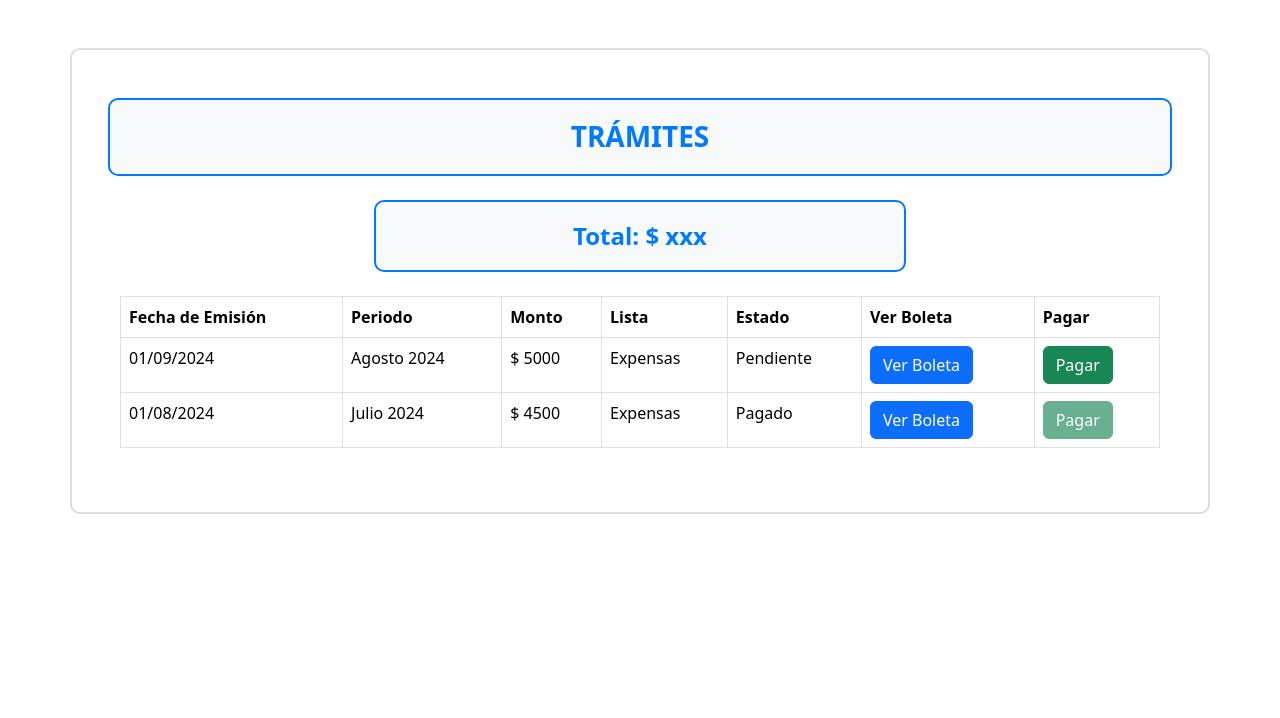
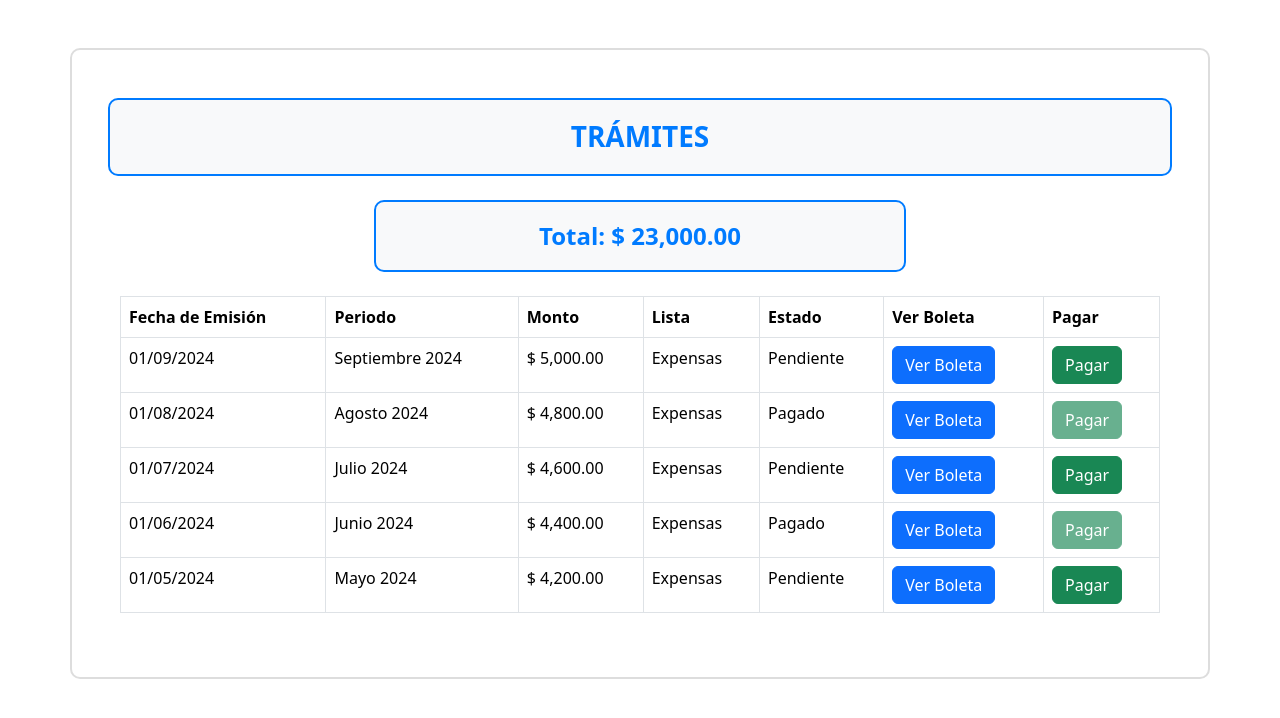
Before and after one commit to Alexis-Davis-114125-1w2/TUP-FRC-2024-BOLETAS-Y-COBROS, an Angular app in the folder Front/FrontBYC/: page / in a window 1280 px wide. Shown: the top 718 px of the page. Built offline with nearby package versions, Linux system fonts and the light colour scheme.

Commit message:
Algunos cambios y ejemplos para cuando conectemos APIS

```diff
--- a/Front/FrontBYC/src/app/inicio/inicio.component.ts
+++ b/Front/FrontBYC/src/app/inicio/inicio.component.ts
@@ -1,6 +1,6 @@
 import { Component } from '@angular/core';
 import { Router } from '@angular/router';
-import { RouterModule } from '@angular/router';
+
 import { ListadoComponent } from '../listado/listado.component';
 
 @Component({
@@ -8,7 +8,7 @@ import { ListadoComponent } from '../listado/listado.component';
   standalone : true,
   templateUrl: './inicio.component.html',
   styleUrls: ['./inicio.component.css'],
-  imports: [RouterModule, ListadoComponent]
+  imports: [ ListadoComponent]
 })
 
 export class InicioComponent {
--- a/Front/FrontBYC/src/app/listado/listado.component.html
+++ b/Front/FrontBYC/src/app/listado/listado.component.html
@@ -1,7 +1,6 @@
 <div class="row justify-content-center">
-
     <div class="col-6 text-center mb-4" style="border: 2px solid #007bff; border-radius: 10px; padding: 20px; background-color: #f8f9fa;">
-        <h4 class="mb-0" style="font-weight: bold; color: #007bff;">Total: $ xxx</h4>
+      <h4 class="mb-0" style="font-weight: bold; color: #007bff;">Total: $ {{ total | number:'1.2-2' }}</h4>
     </div>
     <div class="col-md-12">
       <table class="table table-bordered">
@@ -17,26 +16,22 @@
           </tr>
         </thead>
         <tbody>
+          @for (boleta of boletas; track boleta.fechaEmision) {
             <tr>
-            <td>01/09/2024</td>
-            <td>Agosto 2024</td>
-            <td>$ 5000</td>
-            <td>Expensas</td>
-            <td>Pendiente</td>
-            <td><button class="btn btn-primary">Ver Boleta</button></td>
-            <td><button class="btn btn-success">Pagar</button></td>
+              <td>{{ boleta.fechaEmision | date:'dd/MM/yyyy' }}</td>
+              <td>{{ boleta.periodo }}</td>
+              <td>$ {{ boleta.monto | number:'1.2-2' }}</td>
+              <td>{{ boleta.lista }}</td>
+              <td>{{ boleta.estado }}</td>
+              <td><a [href]="boleta.urlBoleta" target="_blank" class="btn btn-primary">Ver Boleta</a></td>
+              <td><button [disabled]="boleta.estado === 'Pagado'" (click)="pagar(boleta.urlPago)" class="btn btn-success">Pagar</button></td>
             </tr>
+          } @empty {
             <tr>
-            <td>01/08/2024</td>
-            <td>Julio 2024</td>
-            <td>$ 4500</td>
-            <td>Expensas</td>
-            <td>Pagado</td>
-            <td><button class="btn btn-primary">Ver Boleta</button></td>
-            <td><button class="btn btn-success" disabled>Pagar</button></td>
+              <td colspan="7" class="text-center">No hay boletas disponibles.</td>
             </tr>
+          }
         </tbody>
       </table>
     </div>
-
   </div>
--- a/Front/FrontBYC/src/app/listado/listado.component.ts
+++ b/Front/FrontBYC/src/app/listado/listado.component.ts
@@ -1,12 +1,87 @@
-import { Component } from '@angular/core';
+import { Component, OnInit } from '@angular/core';
+import { CommonModule } from '@angular/common';
+
+interface Boleta {
+  fechaEmision: string;
+  periodo: string;
+  monto: number;
+  lista: string;
+  estado: string;
+  urlBoleta: string;
+  urlPago: string;
+}
 
 @Component({
   selector: 'app-listado',
   standalone: true,
-  imports: [],
+  imports: [CommonModule],
   templateUrl: './listado.component.html',
-  styleUrl: './listado.component.css'
+  styleUrls: ['./listado.component.css']
 })
-export class ListadoComponent {
+export class ListadoComponent implements OnInit {
+  boletas: Boleta[] = [];
+  total: number = 0;
 
+  ngOnInit() {
+    this.cargarBoletasEjemplo();
+    this.calcularTotal();
+  }
+
+  cargarBoletasEjemplo() {
+    this.boletas = [
+      {
+        fechaEmision: '2024-09-01',
+        periodo: 'Septiembre 2024',
+        monto: 5000,
+        lista: 'Expensas',
+        estado: 'Pendiente',
+        urlBoleta: 'https://ejemplo.com/boleta1',
+        urlPago: 'https://www.mercadopago.com.ar'
+      },
+      {
+        fechaEmision: '2024-08-01',
+        periodo: 'Agosto 2024',
+        monto: 4800,
+        lista: 'Expensas',
+        estado: 'Pagado',
+        urlBoleta: 'https://ejemplo.com/boleta2',
+        urlPago: 'https://www.mercadopago.com.ar'
+      },
+      {
+        fechaEmision: '2024-07-01',
+        periodo: 'Julio 2024',
+        monto: 4600,
+        lista: 'Expensas',
+        estado: 'Pendiente',
+        urlBoleta: 'https://ejemplo.com/boleta3',
+        urlPago: 'https://www.mercadopago.com.ar'
+      },
+      {
+        fechaEmision: '2024-06-01',
+        periodo: 'Junio 2024',
+        monto: 4400,
+        lista: 'Expensas',
+        estado: 'Pagado',
+        urlBoleta: 'https://ejemplo.com/boleta4',
+        urlPago: 'https://www.mercadopago.com.ar'
+      },
+      {
+        fechaEmision: '2024-05-01',
+        periodo: 'Mayo 2024',
+        monto: 4200,
+        lista: 'Expensas',
+        estado: 'Pendiente',
+        urlBoleta: 'https://ejemplo.com/boleta5',
+        urlPago: 'https://www.mercadopago.com.ar'
+      }
+    ];
+  }
+
+  calcularTotal() {
+    this.total = this.boletas.reduce((sum, boleta) => sum + boleta.monto, 0);
+  }
+
+  pagar(urlPago: string) {
+    window.open(urlPago, '_blank');
+  }
 }
```
Lines whose indentation alone changed are shown as unchanged.
